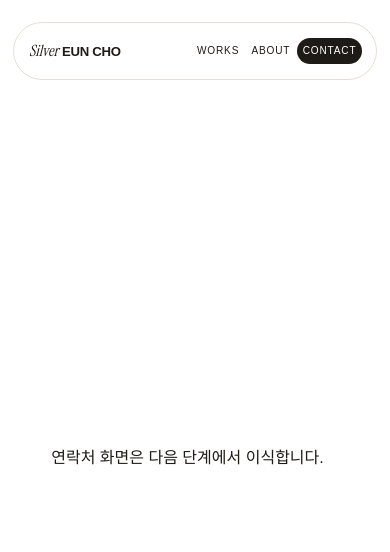
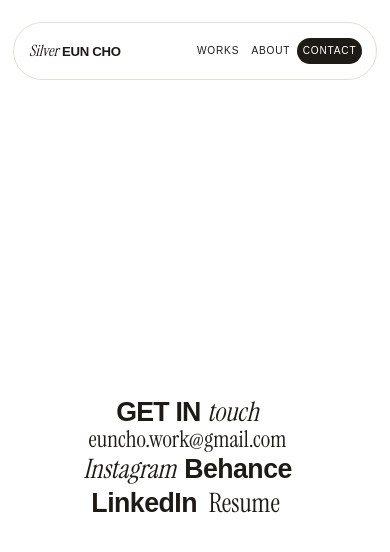
Before and after one commit to Happy-DCS/silver-portfolio, a Next.js app: page /contact in a window 390 px wide. Shown: the top 552 px of the page. Built offline with nearby package versions, Linux system fonts and the light colour scheme; a web font is replaced by a local one.

Commit message:
contact 페이지 제작
GET IN touch 타이틀 + 이메일 + SNS 아이콘 애니메이션 + Resume 스왑 이식
이메일 텍스트는 overflow:hidden 환경 대비 바닥값을 더 낮추고 word-break:break-all 적용

```diff
--- a/src/app/contact/page.tsx
+++ b/src/app/contact/page.tsx
@@ -1,19 +1,42 @@
 export default function ContactPage() {
   return (
-    <main
-      style={{
-        height: "100vh",
-        overflow: "hidden",
-        display: "flex",
-        flexDirection: "column",
-        justifyContent: "center",
-        alignItems: "center",
-        textAlign: "center",
-        paddingTop: "72px",
-      }}
-    >
+    <main>
       <div className="container">
-        <p>연락처 화면은 다음 단계에서 이식합니다.</p>
+        <p className="c-label">
+          <span className="line1">
+            <span className="l-en">
+              <b>GET IN</b> <em>touch</em>
+            </span>
+            <span className="l-kr">편하게 연락해 주세요</span>
+          </span>
+        </p>
+        <a className="mail" href="mailto:euncho.work@gmail.com">
+          euncho.work@gmail.com
+        </a>
+        <div className="c-sns">
+          <a className="ig" href="#" target="_blank" rel="noopener">
+            Instagram
+            <span className="igc">
+              <img src="/assets/img/instagram.png" alt="" />
+            </span>
+          </a>
+          <a className="be" href="#" target="_blank" rel="noopener">
+            Behance
+            <span className="igc">
+              <img src="/assets/img/behance.png" alt="" />
+            </span>
+          </a>
+          <a className="li" href="#" target="_blank" rel="noopener">
+            LinkedIn
+            <span className="igc">
+              <img src="/assets/img/linkedin.png" alt="" />
+            </span>
+          </a>
+          <a className="rs" href="#">
+            <span className="r-en">Resume</span>
+            <span className="r-kr">이력서</span>
+          </a>
+        </div>
       </div>
     </main>
   );
--- a/src/app/globals.css
+++ b/src/app/globals.css
@@ -952,6 +952,149 @@ html.js .collage .art.in:hover {
   }
 }
 
+/* ---------- contact 페이지 (타이포 스택형) ---------- */
+main {
+  height: 100vh;
+  overflow: hidden;
+  display: flex;
+  flex-direction: column;
+  justify-content: center;
+  align-items: center;
+  text-align: center;
+  padding: 72px 0 0;
+}
+.c-label {
+  font-size: clamp(20px, calc(20px + (100vw - 320px) * 0.09608), 118px);
+  line-height: 1.08;
+  letter-spacing: -0.03em;
+}
+.c-label b {
+  font-family: var(--sans);
+  font-weight: 800;
+  text-transform: uppercase;
+}
+.c-label em {
+  font-family: var(--serif-en);
+  font-style: italic;
+  font-weight: 400;
+  letter-spacing: 0;
+}
+.mail {
+  font-family: var(--serif-en);
+  font-size: clamp(16px, calc(16px + (100vw - 320px) * 0.1), 118px);
+  line-height: 1.08;
+  text-decoration: none;
+  -webkit-text-stroke: 0 var(--ink);
+  transition: -webkit-text-stroke 0.25s ease;
+  word-break: break-all;
+}
+.mail:hover {
+  text-decoration: underline;
+  text-underline-offset: 0.1em;
+  text-decoration-thickness: 0.035em;
+  -webkit-text-stroke: 0.022em var(--ink);
+}
+.c-sns {
+  display: flex;
+  flex-wrap: wrap;
+  justify-content: center;
+  align-items: baseline;
+  column-gap: 0.45em;
+  font-size: clamp(20px, calc(20px + (100vw - 320px) * 0.09608), 118px);
+  line-height: 1.08;
+}
+.c-sns a {
+  transition: color 0.3s ease;
+}
+/* 인스타그램: 세리프 이탤릭 + 브랜드 그라데이션 + 아이콘 등장 (클로버와 동일 문법) */
+.c-sns .ig {
+  font-family: var(--serif-en);
+  font-style: italic;
+}
+.c-sns .ig:hover {
+  background: linear-gradient(45deg, #405de6, #833ab4, #c13584, #e1306c, #fd1d1d, #f77737, #fcaf45);
+  -webkit-background-clip: text;
+  background-clip: text;
+  color: transparent;
+}
+.igc {
+  display: inline-block;
+  width: 0;
+  height: 0.72em;
+  vertical-align: -0.02em;
+  transition: width 0.45s cubic-bezier(0.65, 0, 0.25, 1), margin 0.45s cubic-bezier(0.65, 0, 0.25, 1);
+}
+.igc img {
+  width: 100%;
+  height: 100%;
+  display: block;
+  object-fit: contain;
+  opacity: 0;
+  transform: scale(0.5);
+  transition: opacity 0.3s ease 0.1s, transform 0.4s cubic-bezier(0.34, 1.56, 0.64, 1) 0.1s;
+}
+.c-sns a:hover .igc {
+  width: 0.78em;
+  margin-left: 0.12em;
+}
+.c-sns a:hover .igc img {
+  opacity: 1;
+  transform: scale(1);
+}
+/* 비헨스·링크드인: 산세리프 + 브랜드 컬러 */
+.c-sns .be,
+.c-sns .li {
+  font-family: var(--sans);
+  font-weight: 700;
+  letter-spacing: -0.02em;
+}
+.c-sns .be:hover {
+  color: #1769ff;
+}
+.c-sns .li:hover {
+  color: #0a66c2;
+}
+/* Resume: 호버 시 검은 상자 + 이력서로 스왑 (영문 세리프 ↔ 한글 산세리프) */
+.c-sns .rs {
+  display: inline-grid;
+  padding: 0 0.14em;
+  cursor: pointer;
+  transition: background-color 0.3s ease;
+}
+.rs > span {
+  grid-area: 1 / 1;
+  justify-self: center;
+  transition: opacity 0.3s ease;
+}
+.rs .r-en {
+  font-family: var(--serif-en);
+}
+.rs .r-kr {
+  font-family: var(--sans);
+  font-weight: 700;
+  letter-spacing: 0;
+  font-size: 0.82em;
+  align-self: center;
+  color: #fff;
+  opacity: 0;
+}
+.rs:hover {
+  background: var(--ink);
+}
+.rs:hover .r-en {
+  opacity: 0;
+}
+.rs:hover .r-kr {
+  opacity: 1;
+}
+
+@media (max-width: 575px) {
+  .c-sns {
+    column-gap: 0.3em;
+    row-gap: 0.2em;
+  }
+}
+
 /* ---------- TOP 버튼 ---------- */
 .top-btn {
   position: fixed;
```
